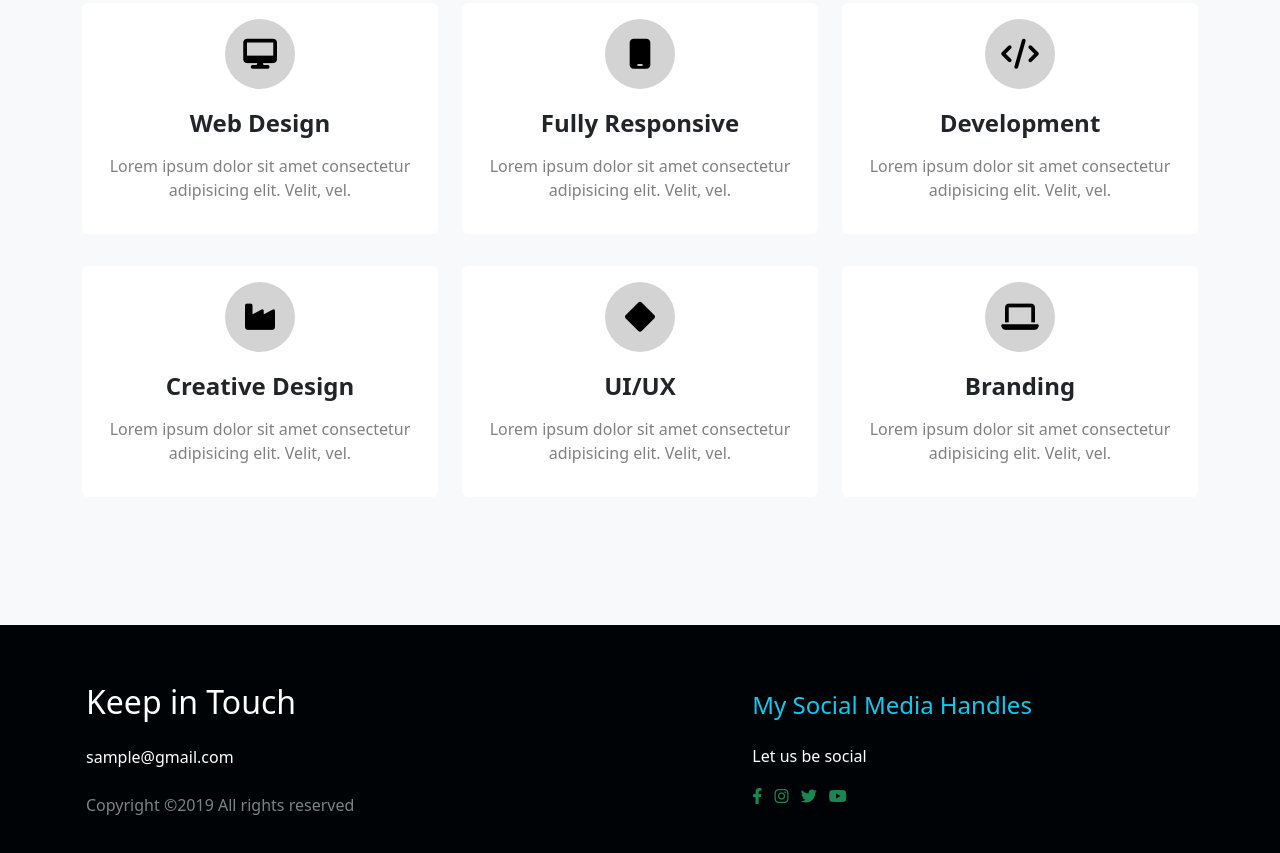
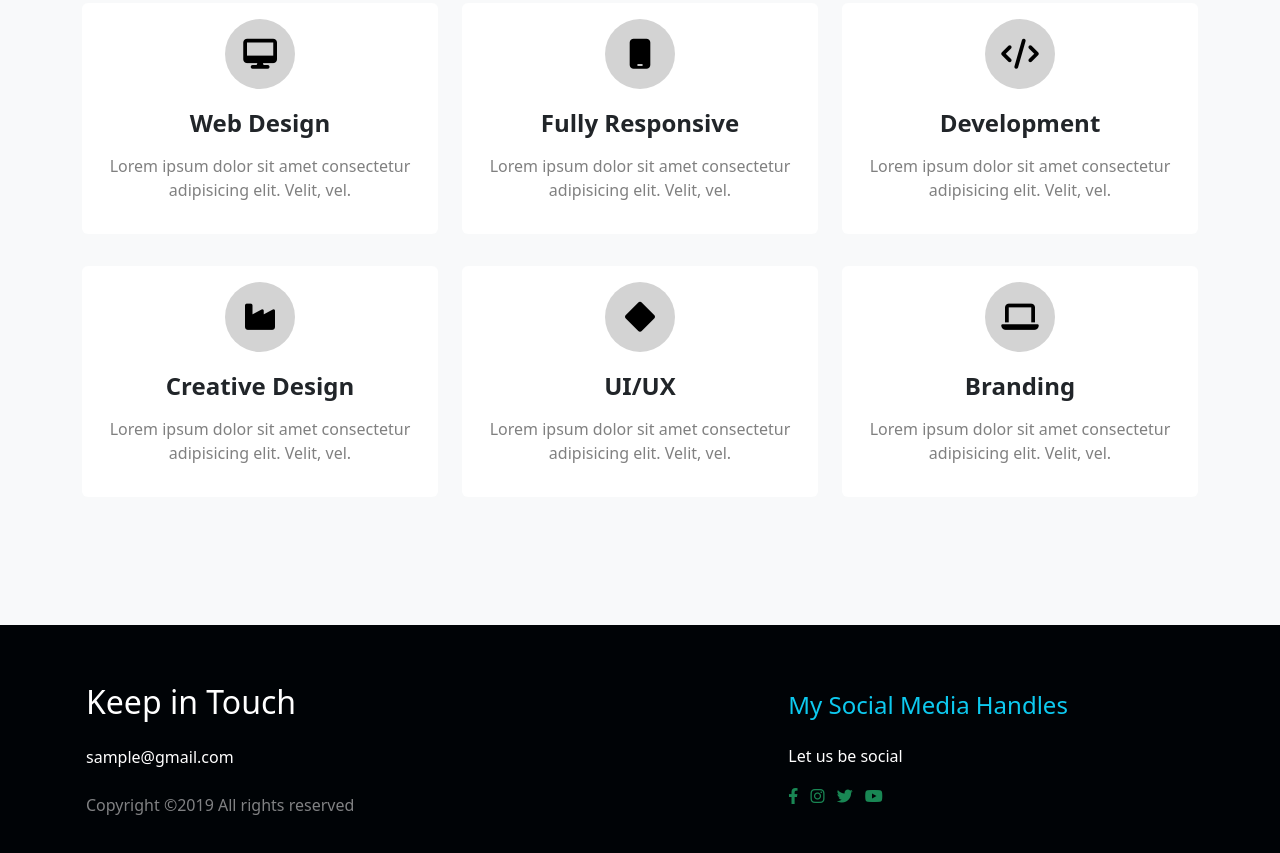
Before and after one commit to Hariworkss/Portfolioweb, a plain HTML site: page index.html in a window 1280 px wide. Shown: the part 1784-2637 px from the top of the page. Drawn offline with nearby package versions, Linux system fonts and the light colour scheme.

Commit message:
Update index.html

```diff
--- a/index.html
+++ b/index.html
@@ -191,7 +191,7 @@
           </p>
         </div>
 
-        <div class="col-md-5 col-sm-12">
+        <div class="col-md-5 col-sm-12 ps-5">
           <h4 class="text-info mt-3">My Social Media Handles</h4>
           <p class="text-white mt-4">Let us be social</p>
           <div class="column mt-3 text-success">
```
